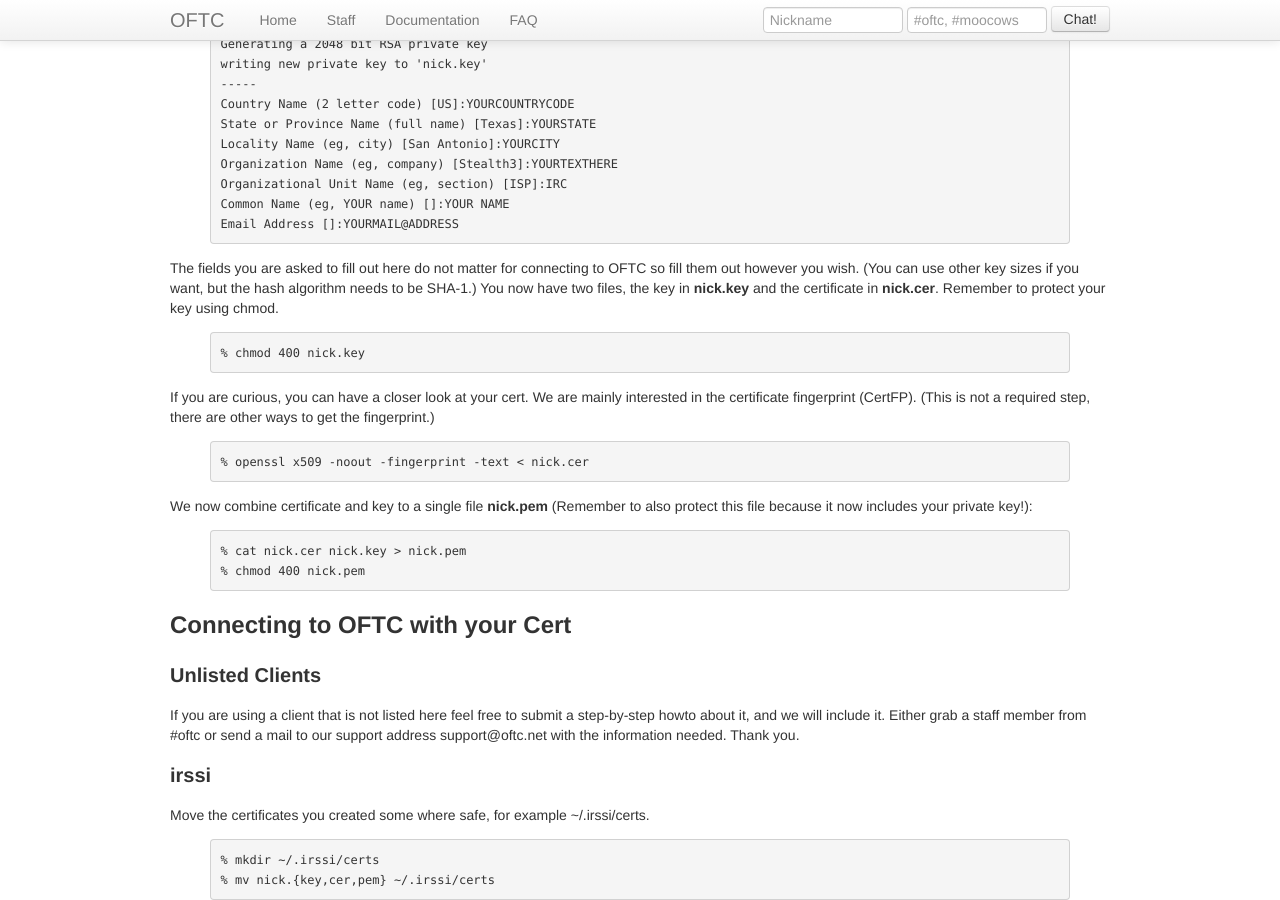
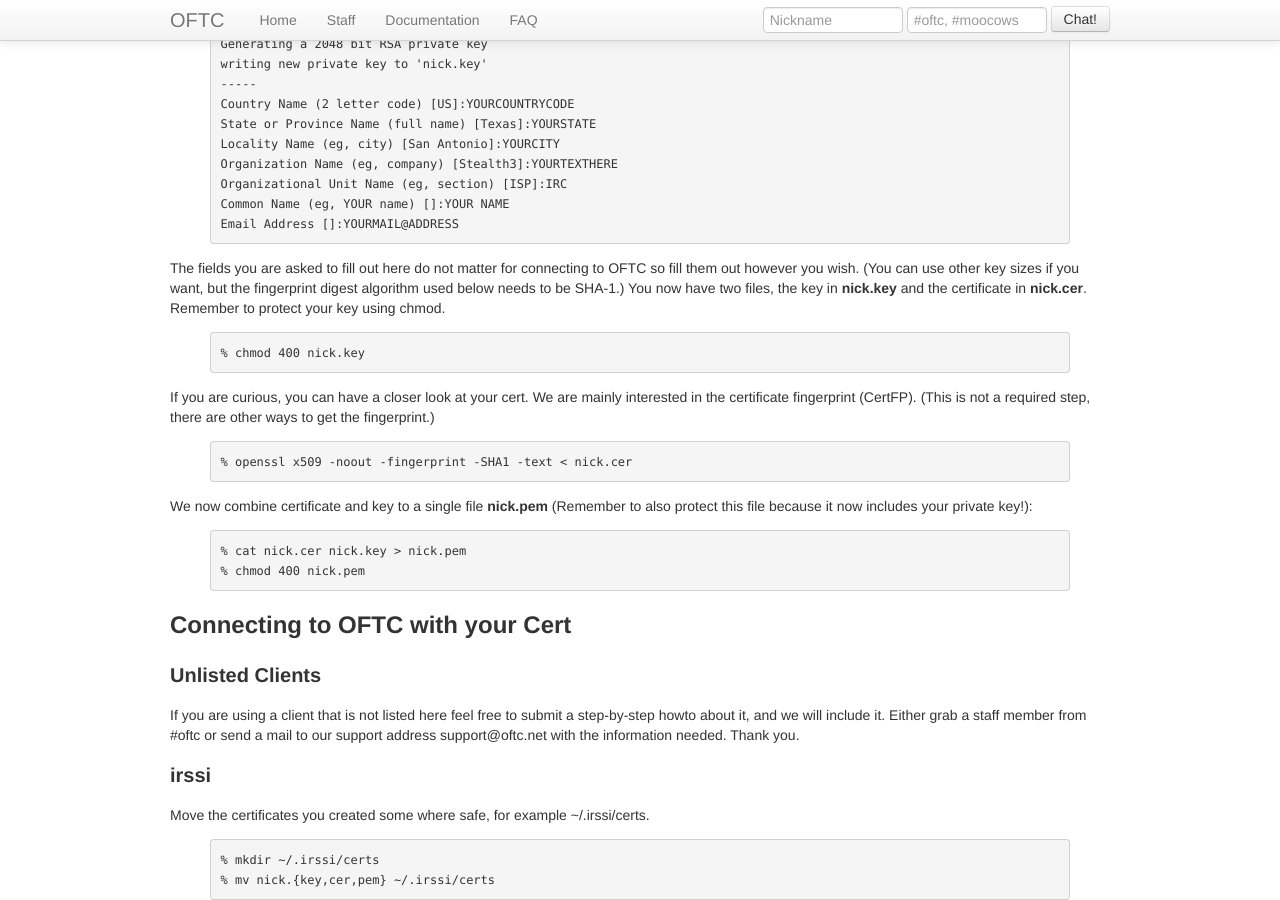
Before and after one commit to oftc/oftc-web, a Jekyll site: the page built from NickServ/CertFP.md, in a window 1280 px wide and 900 px high, scrolled down 861 px. Built offline with Jekyll 4.4.1, drawn with Linux system fonts in a browser that asks for light colours.

Commit message:
CertFP: Improve wording of fingerprint instructions, thanks pekster

```diff
--- a/NickServ/CertFP.md
+++ b/NickServ/CertFP.md
@@ -38,7 +38,7 @@
 
 The fields you are asked to fill out here do not matter for connecting to OFTC
 so fill them out however you wish. (You can use other key sizes if you want, but
-the hash algorithm needs to be SHA-1.) You now have two files, the key in
+the fingerprint digest algorithm used below needs to be SHA-1.) You now have two files, the key in
 **nick.key** and the certificate in **nick.cer**. Remember to protect your key
 using chmod.
 
@@ -51,7 +51,7 @@
 step, there are other ways to get the fingerprint.)
 
 {% highlight text %}
-% openssl x509 -noout -fingerprint -text < nick.cer
+% openssl x509 -noout -fingerprint -SHA1 -text < nick.cer
 {% endhighlight %}
 
 We now combine certificate and key to a single file **nick.pem** (Remember to
```
